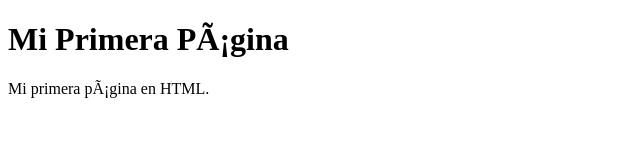
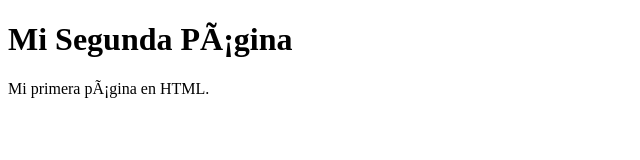
Before and after one commit to mpipino/git-demo, a plain HTML site: page index.html in a window 1280 px wide. Shown: the full height of the page, 0-640 px from the left. Drawn offline with Linux system fonts and the light colour scheme.

Commit message:
Un poco mas de cambios para el el sitio web

```diff
--- a/index.html
+++ b/index.html
@@ -5,7 +5,7 @@
   <meta charset=”utf-8”/>
 </head>
 <body>
-  <h1>Mi Primera Página</h1>
+  <h1>Mi Segunda Página</h1>
   Mi primera página en HTML.
 </body>
 </html>
```
Also changed, not shown: 1 other file.
